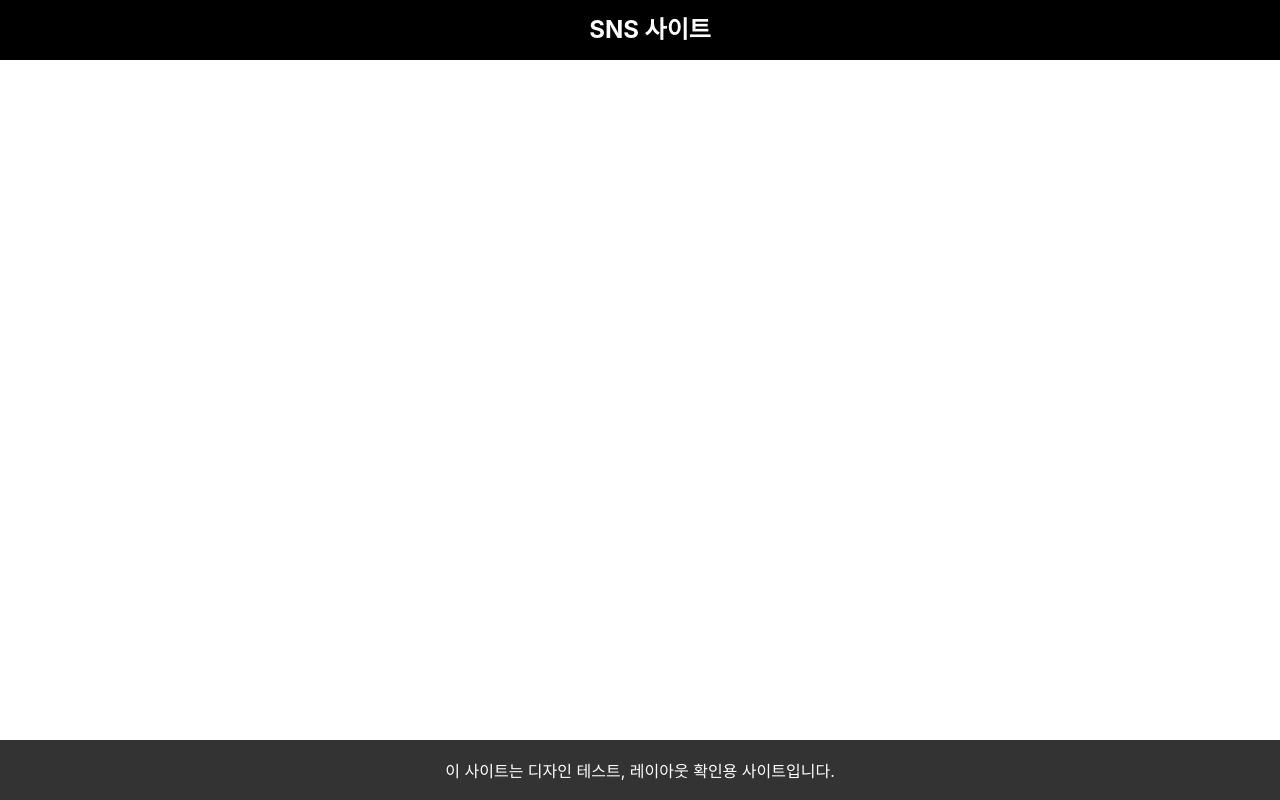
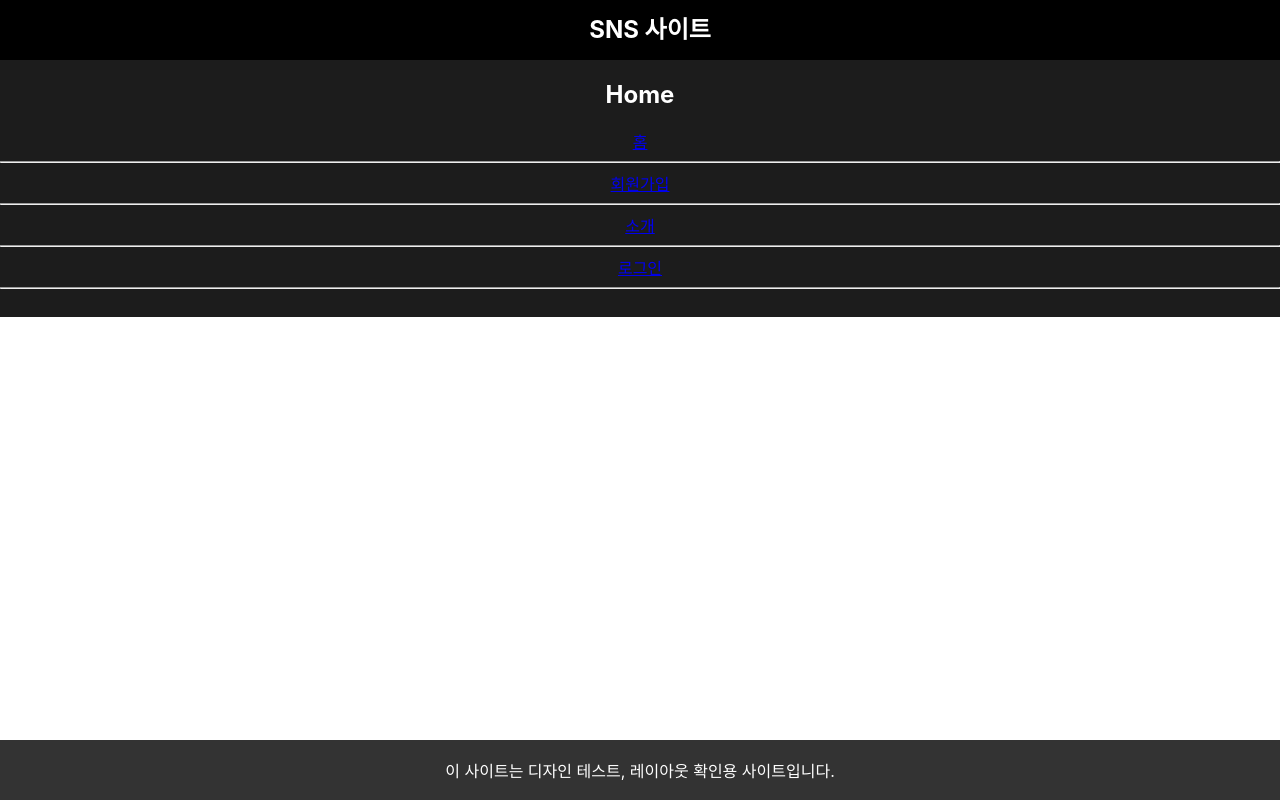
Before and after one commit to ssa25879/capstone, a React (Create React App) app: page / in a window 1280 px wide. Built offline with nearby package versions, Linux system fonts and the light colour scheme.

Commit message:
라우팅 인가

```diff
--- a/src/App.js
+++ b/src/App.js
@@ -33,9 +33,20 @@ function App() {
         <Header />
         <Main>
           <Routes>
-            <Route path="/pages/Signup" element={<Signup />} />
-            {/* 아래는 테스트
-          {showModal && <Modal onClose={() => setShowModal(false)} />}
+            <Route
+              path="/"
+              element={
+                <center>
+                  <h2>Home</h2>
+                </center>
+              }
+            />
+            <Route path="/Signup" element={<Signup />} />
+            <Route path="/About" element={<About />} />
+            <Route path="/Login" element={<Login />} />
+
+            {/* 아래는 테스트 */}
+            {/* {showModal && <Modal onClose={() => setShowModal(false)} />}
             <Routes>
               <Route path="/signup" element={<Signup />} />
               <Route path="/about" element={<About />} />
@@ -46,6 +57,20 @@ function App() {
               <EditBox />
             </div> */}
           </Routes>
+          <center>
+            <Link to="/">홈</Link>
+            <br />
+            <hr />
+            <Link to="/Signup">회원가입</Link>
+            <br />
+            <hr />
+            <Link to="/About">소개</Link>
+            <br />
+            <hr />
+            <Link to="/Login">로그인</Link>
+            <hr />
+            <br />
+          </center>
         </Main>
         <Footer />
       </Container>
```
Lines whose indentation alone changed are shown as unchanged.
